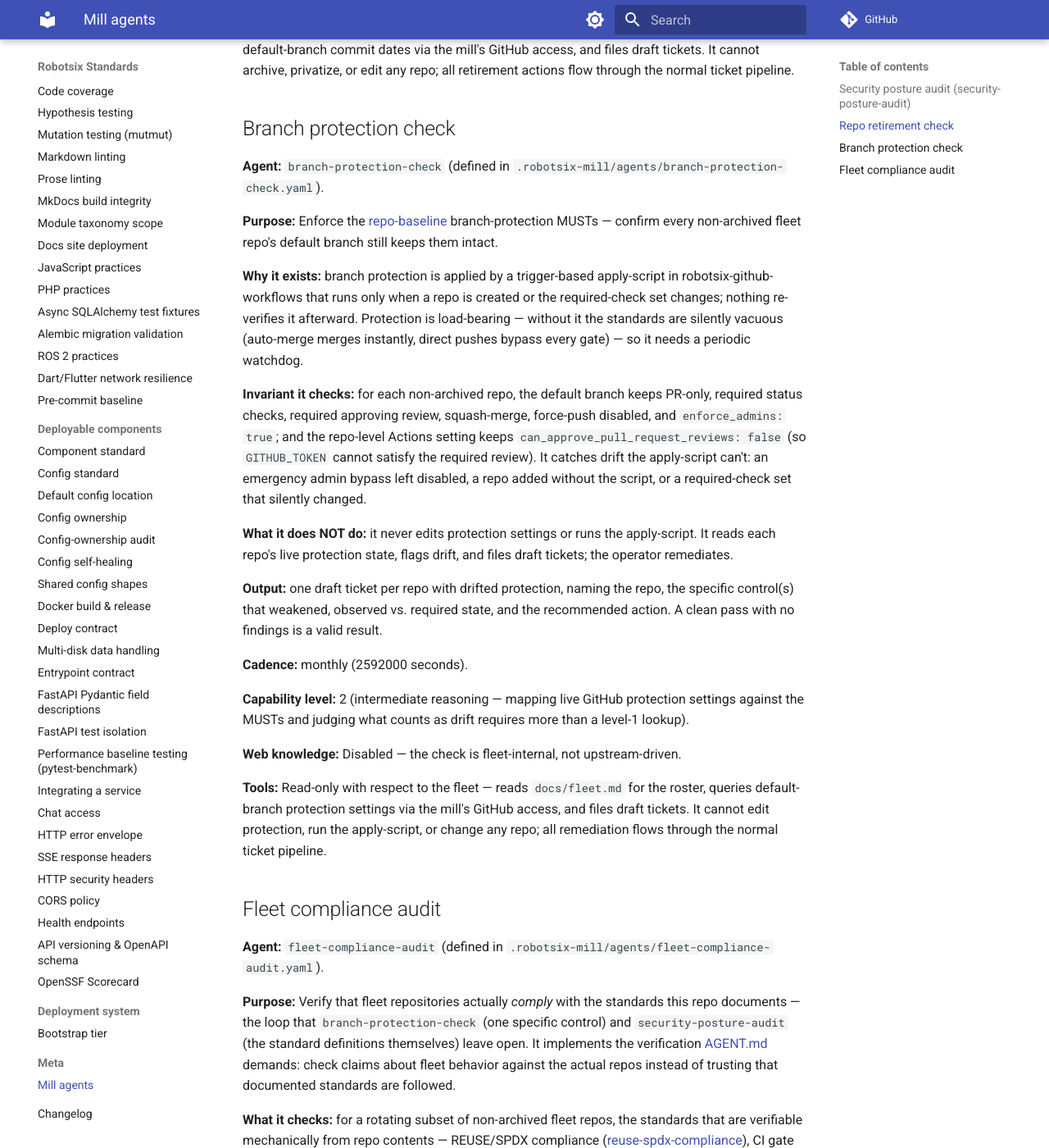
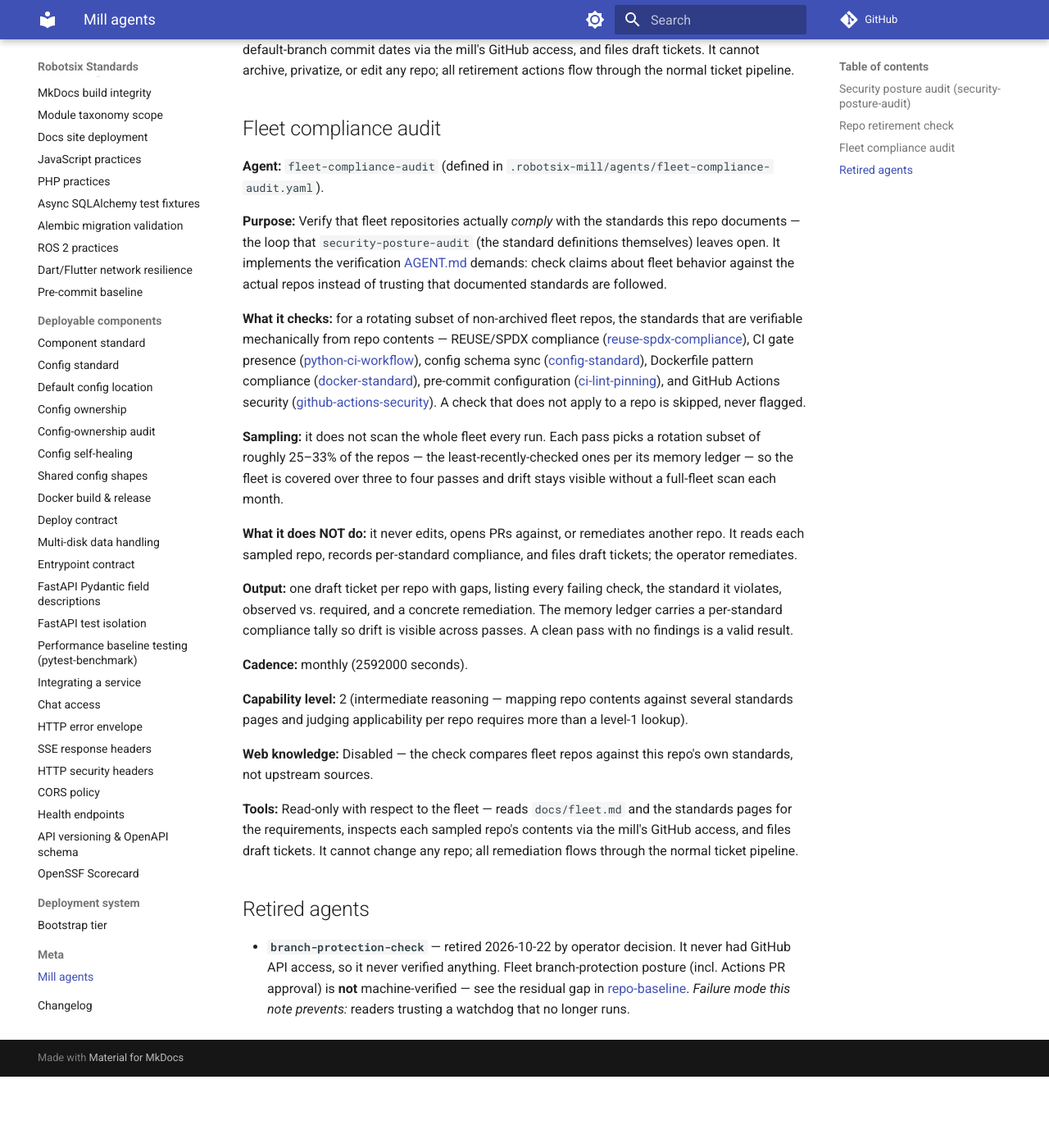
Before and after one commit to damien-robotsix/robotsix-standards, an MkDocs documentation site: the page built from docs/mill-agents.md, in a window 1280 px wide and 1400 px high, scrolled down 2091 px. Shown: the whole window at 82% size. Built offline with MkDocs 1.6.1 and Material for MkDocs 9.7.7, drawn with Linux system fonts in a browser that asks for light colours; comment, search, counter and statistics services are not loaded; after the commit the page ends 3404 px from its top, so only the background shows below that.

Commit message:
chore: Branch-protection watchdog can't check the new 'Actions cannot approve PRs' rule: no GitHub API credentials (20261026T163903Z-branch-protection-watchdog-can-t-check-t-a34c) (#434)
Co-authored-by: robotsix-mill <mill@robotsix.local>

```diff
--- a/docs/mill-agents.md
+++ b/docs/mill-agents.md
@@ -99,60 +99,14 @@ roster, queries last default-branch commit dates via the mill's GitHub access,
 and files draft tickets. It cannot archive, privatize, or edit any repo; all
 retirement actions flow through the normal ticket pipeline.
 
-## Branch protection check
-
-**Agent:** `branch-protection-check` (defined in
-`.robotsix-mill/agents/branch-protection-check.yaml`).
-
-**Purpose:** Enforce the
-[repo-baseline](repo-baseline.md#branch-protection) branch-protection MUSTs —
-confirm every non-archived fleet repo's default branch still keeps them intact.
-
-**Why it exists:** branch protection is applied by a trigger-based apply-script
-in robotsix-github-workflows that runs only when a repo is created or the
-required-check set changes; nothing re-verifies it afterward. Protection is
-load-bearing — without it the standards are silently vacuous (auto-merge merges
-instantly, direct pushes bypass every gate) — so it needs a periodic watchdog.
-
-**Invariant it checks:** for each non-archived repo, the default branch keeps
-PR-only, required status checks, required approving review, squash-merge,
-force-push disabled, and `enforce_admins: true`; and the repo-level Actions
-setting keeps `can_approve_pull_request_reviews: false` (so `GITHUB_TOKEN`
-cannot satisfy the required review). It catches drift the
-apply-script can't: an emergency admin bypass left disabled, a repo added
-without the script, or a required-check set that silently changed.
-
-**What it does NOT do:** it never edits protection settings or runs the
-apply-script. It reads each repo's live protection state, flags drift, and
-files draft tickets; the operator remediates.
-
-**Output:** one draft ticket per repo with drifted protection, naming the repo,
-the specific control(s) that weakened, observed vs. required state, and the
-recommended action. A clean pass with no findings is a valid result.
-
-**Cadence:** monthly (2592000 seconds).
-
-**Capability level:** 2 (intermediate reasoning — mapping live GitHub
-protection settings against the MUSTs and judging what counts as drift requires
-more than a level-1 lookup).
-
-**Web knowledge:** Disabled — the check is fleet-internal, not upstream-driven.
-
-**Tools:** Read-only with respect to the fleet — reads `docs/fleet.md` for the
-roster, queries default-branch protection settings via the mill's GitHub
-access, and files draft tickets. It cannot edit protection, run the
-apply-script, or change any repo; all remediation flows through the normal
-ticket pipeline.
-
 ## Fleet compliance audit
 
 **Agent:** `fleet-compliance-audit` (defined in
 `.robotsix-mill/agents/fleet-compliance-audit.yaml`).
 
 **Purpose:** Verify that fleet repositories actually *comply* with the
-standards this repo documents — the loop that `branch-protection-check`
-(one specific control) and `security-posture-audit` (the standard
-definitions themselves) leave open. It implements the verification
+standards this repo documents — the loop that `security-posture-audit` (the
+standard definitions themselves) leaves open. It implements the verification
 [AGENT.md](https://github.com/damien-robotsix/robotsix-standards/blob/main/AGENT.md)
 demands: check claims about fleet behavior against the actual repos instead
 of trusting that documented standards are followed.
@@ -195,3 +149,12 @@ repo's own standards, not upstream sources.
 the standards pages for the requirements, inspects each sampled repo's
 contents via the mill's GitHub access, and files draft tickets. It cannot
 change any repo; all remediation flows through the normal ticket pipeline.
+
+## Retired agents
+
+- **`branch-protection-check`** — retired 2026-10-22 by operator decision. It
+  never had GitHub API access, so it never verified anything. Fleet
+  branch-protection posture (incl. Actions PR approval) is **not**
+  machine-verified — see the residual gap in
+  [repo-baseline](repo-baseline.md#branch-protection). *Failure mode this
+  note prevents:* readers trusting a watchdog that no longer runs.
--- a/docs/security-posture.md
+++ b/docs/security-posture.md
@@ -478,7 +478,7 @@ dashboard-watching:
 | SHA-pinned actions | `grep -r 'uses:' .github/workflows/` — no mutable refs on third-party actions; `scripts/check-workflow-security.py` passes in CI |
 | Workflow linting | `.pre-commit-config.yaml` includes `actionlint`; CI runs `zizmor` (content-only repos exempt from `zizmor`) |
 | Least-privilege permissions | Every workflow has `permissions:` block; `scripts/check-workflow-security.py` passes in CI; `zizmor` reports clean (code repos) |
-| Actions PR approval disabled | `gh api repos/<owner>/<repo>/actions/permissions/workflow -q .can_approve_pull_request_reviews` returns `false`, so `GITHUB_TOKEN` cannot satisfy the required approving review — per [repo baseline](repo-baseline.md#branch-protection); set by the robotsix-github-workflows apply-script and swept by [`branch-protection-check`](mill-agents.md#branch-protection-check) |
+| Actions PR approval disabled | `gh api repos/<owner>/<repo>/actions/permissions/workflow -q .can_approve_pull_request_reviews` returns `false`, so `GITHUB_TOKEN` cannot satisfy the required approving review — per [repo baseline](repo-baseline.md#branch-protection); set by the robotsix-github-workflows apply-script; not machine-verified since the watchdog's [retirement](mill-agents.md#retired-agents) — check by hand |
 | Secret push protection | Push protection enabled in repo Security settings; `detect-secrets` in pre-commit; CI runs TruffleHog (content-only repos exempt from TruffleHog) |
 | Credential-file deny list | `.gitignore` covers `.htpasswd`, `.env`/`.env.*`, `wp-config*.php`, `*.pem`, `*.key`, `*secret*`, `*.p12` — verified by `scripts/check-gitignore-denylist.py` in `baseline-check.yml` (warning-first, honors per-repo negating exceptions) |
 | SBOM* | CI uploads CycloneDX artifact |
```
Also changed, not shown: docs/repo-baseline.md (+12 -11 lines), 1 other file.
